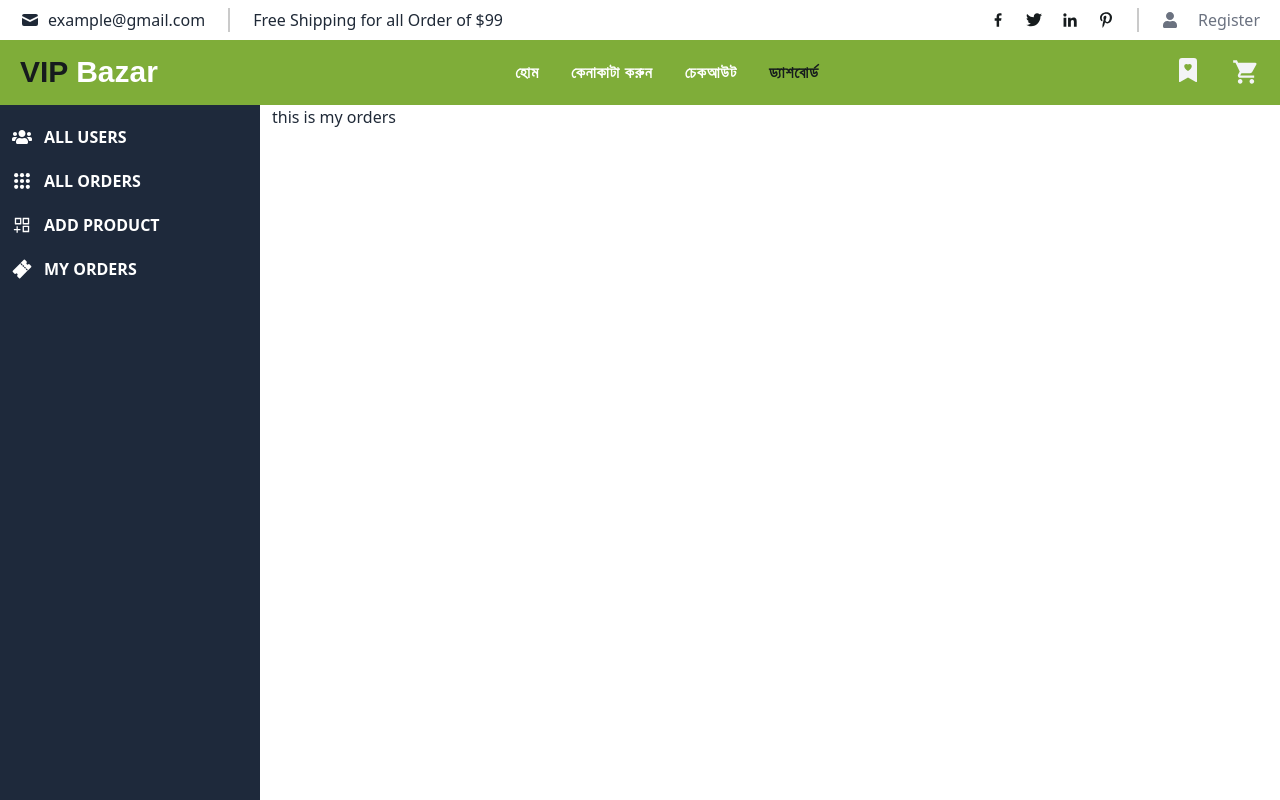
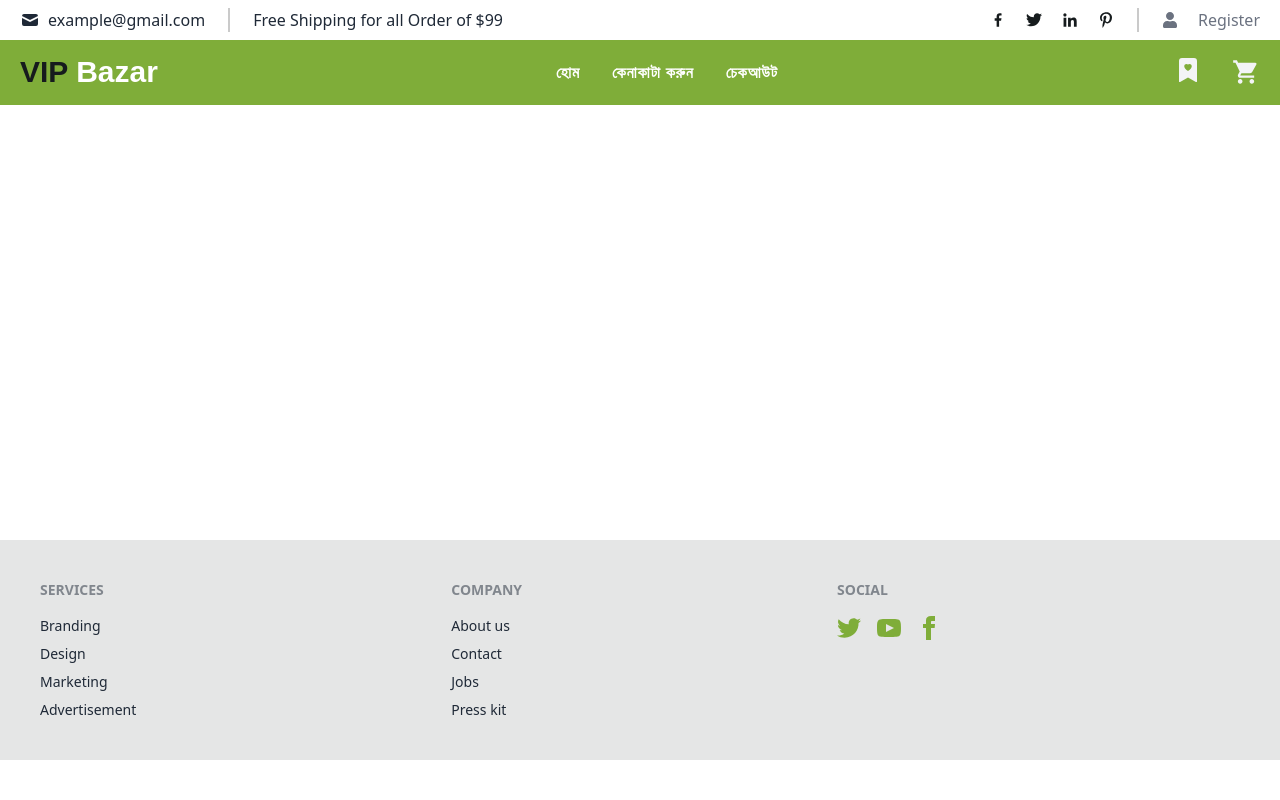
Before and after one commit to team-binarybrains/Ecommerce-client, a React (Create React App) app: page /dashboard/my-orders in a window 1280 px wide. Shown: the top 800 px of the page. Built offline with nearby package versions, Linux system fonts and the light colour scheme; no server answers.

Commit message:
admin condition

```diff
--- a/src/App.js
+++ b/src/App.js
@@ -17,13 +17,22 @@ import AllOrders from "./Component/Dashboard/AllOrders/AllOrders";
 import AddProduct from "./Component/Dashboard/AddProduct/AddProduct";
 import MyOrders from "./Component/Dashboard/MyOrders/MyOrders";
 import { ToastContainer } from "react-toastify";
+import axios from "axios";
+import useAdmin from "./Component/Hooks/useAdmin";
+import { useAuthState } from "react-firebase-hooks/auth";
+import auth from "./firebase.init";
 
 function App() {
+
+  const user = useAuthState(auth)
+  const [admin] = useAdmin(user)
   const [drawer, setDrawer] = useState(false);
   const { pathname } = useLocation();
   useEffect(() => {
     window.scrollTo(0, 0);
   }, [pathname]);
+
+
 
   return (
     <div>
@@ -47,18 +56,20 @@ function App() {
 
 
           {/*-------------- dashboard start ------------------*/}
+          {admin &&
             <Route path="/dashboard" element={<Dashboard />}>
               <Route path="/dashboard" element={<AllUser />}></Route>
               <Route path="all-orders" element={<AllOrders />}></Route>
               <Route path="add-product" element={<AddProduct />}></Route>
               <Route path="my-orders" element={<MyOrders />}></Route>
             </Route>
+          }
           {/*-------------- dashboard end ------------------*/}
         </Routes>
       </section>
 
       <Footer />
-      <ToastContainer/>
+      <ToastContainer />
     </div>
   );
 }
--- a/src/Component/Dashboard/AllUser/SingleUser.js
+++ b/src/Component/Dashboard/AllUser/SingleUser.js
@@ -28,7 +28,6 @@ const SingleUser = ({ user, refetch }) => {
 
   };
 
-  console.log(user);
   return (
     <tr>
       <td class="px-5 py-5 border-b border-gray-200 bg-white text-sm">
--- a/src/Component/Dashboard/Dashboard.js
+++ b/src/Component/Dashboard/Dashboard.js
@@ -7,6 +7,8 @@ import { FaUsers } from "react-icons/fa";
 import { faChevronRight, } from "@fortawesome/free-solid-svg-icons";
 import "./Dashboard.css";
 import { Link, Outlet } from "react-router-dom";
+import { useAuthState } from "react-firebase-hooks/auth";
+import auth from "../../firebase.init";
 
 const Dashboard = () => {
 
@@ -64,18 +66,6 @@ const Dashboard = () => {
               </Link>
             </li>
 
-
-            {/* Route for user */}
-            <li className="text-base hover:bg-[#0f172a]  rounded">
-              <Link
-                className="flex items-center"
-                to={"/dashboard/my-orders"}
-              >
-                <IoTicket className="text-xl" />
-                <span className="font-bold">MY ORDERS</span>
-              </Link>
-            </li>
-
           </ul>
         </div>
       </div>
--- a/src/Component/Header/Nav.js
+++ b/src/Component/Header/Nav.js
@@ -1,7 +1,15 @@
 import React from "react";
+import { useAuthState } from "react-firebase-hooks/auth";
 import { NavLink } from "react-router-dom";
+import auth from "../../firebase.init";
+import useAdmin from "../Hooks/useAdmin";
 
 const Nav = ({ className, hideMenuFn }) => {
+
+  const user = useAuthState(auth)
+  // console.log(user)
+  const [admin] = useAdmin(user)
+
   const navStyle = ({ isActive }) => {
     return isActive
       ? "font-extrabold lg:text-dark text-clr tracking-wider"
@@ -19,9 +27,12 @@ const Nav = ({ className, hideMenuFn }) => {
       <NavLink onClick={hideMenuFn} to={"/checkout"} className={navStyle}>
         চেকআউট
       </NavLink>
-      <NavLink onClick={hideMenuFn} to={"/dashboard"} className={navStyle}>
-        ড্যাশবোর্ড
-      </NavLink>
+
+      {admin &&
+        <NavLink onClick={hideMenuFn} to={"/dashboard"} className={navStyle}>
+          ড্যাশবোর্ড
+        </NavLink>
+      }
     </div>
   );
 };
--- /dev/null
+++ b/src/Component/Hooks/useAdmin.js
@@ -0,0 +1,28 @@
+import React, { useEffect, useState } from 'react';
+
+const useAdmin = user => {
+    console.log(user);
+    const [admin, setAdmin] = useState()
+    // console.log(admin);
+    // const [adminLoading, setAdminLoading] = useState(true)
+
+    useEffect(() => {
+
+        const email = user[0]?.email
+        console.log(email);
+        if (email) {
+            fetch(`http://localhost:5000/admin/${email}`)
+                .then(res => res.json())
+                .then(data => {
+                    console.log(data);
+                    setAdmin(data.admin)
+                    // setAdminLoading(false)
+                })
+        }
+
+    }, [user])
+
+    return [admin]
+};
+
+export default useAdmin;
```
Lines whose indentation alone changed are shown as unchanged.
